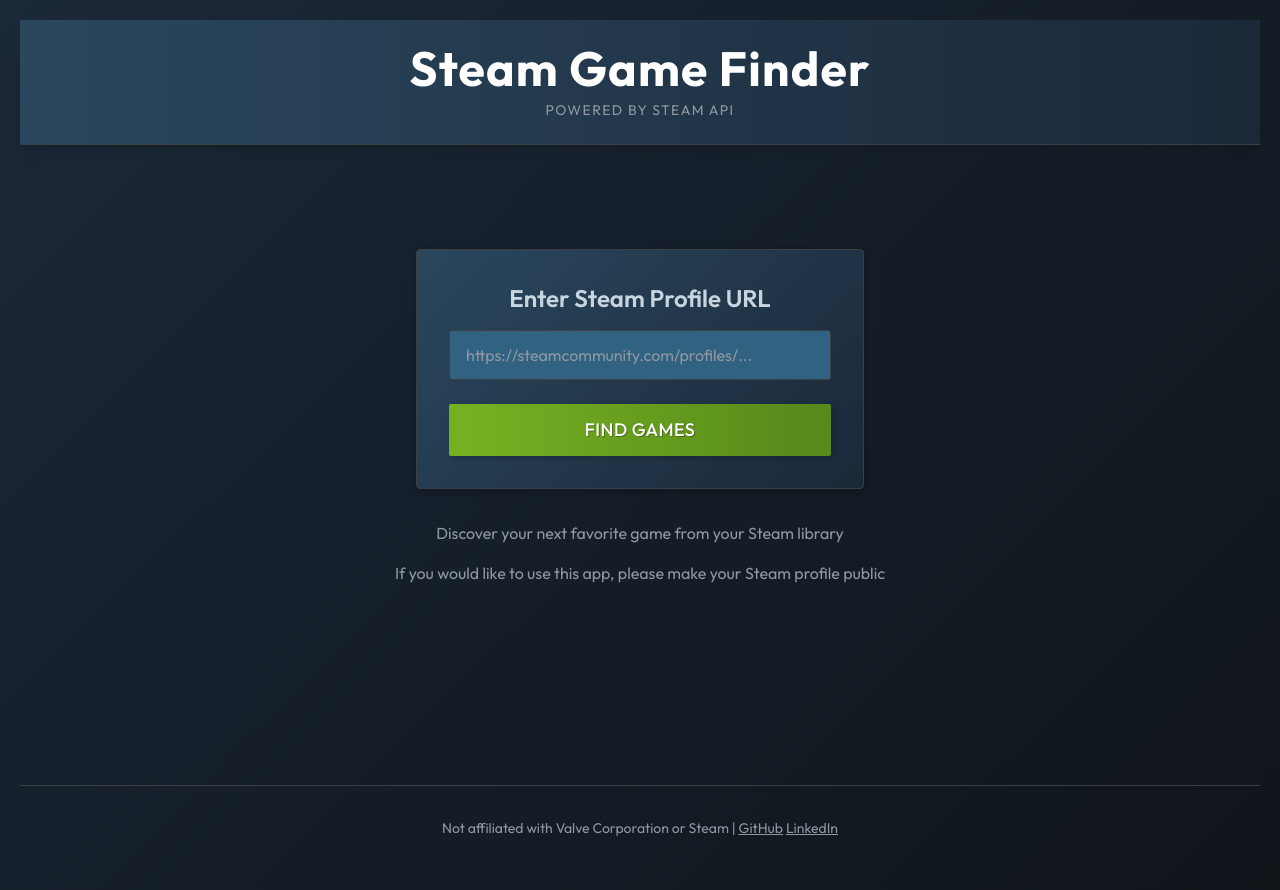
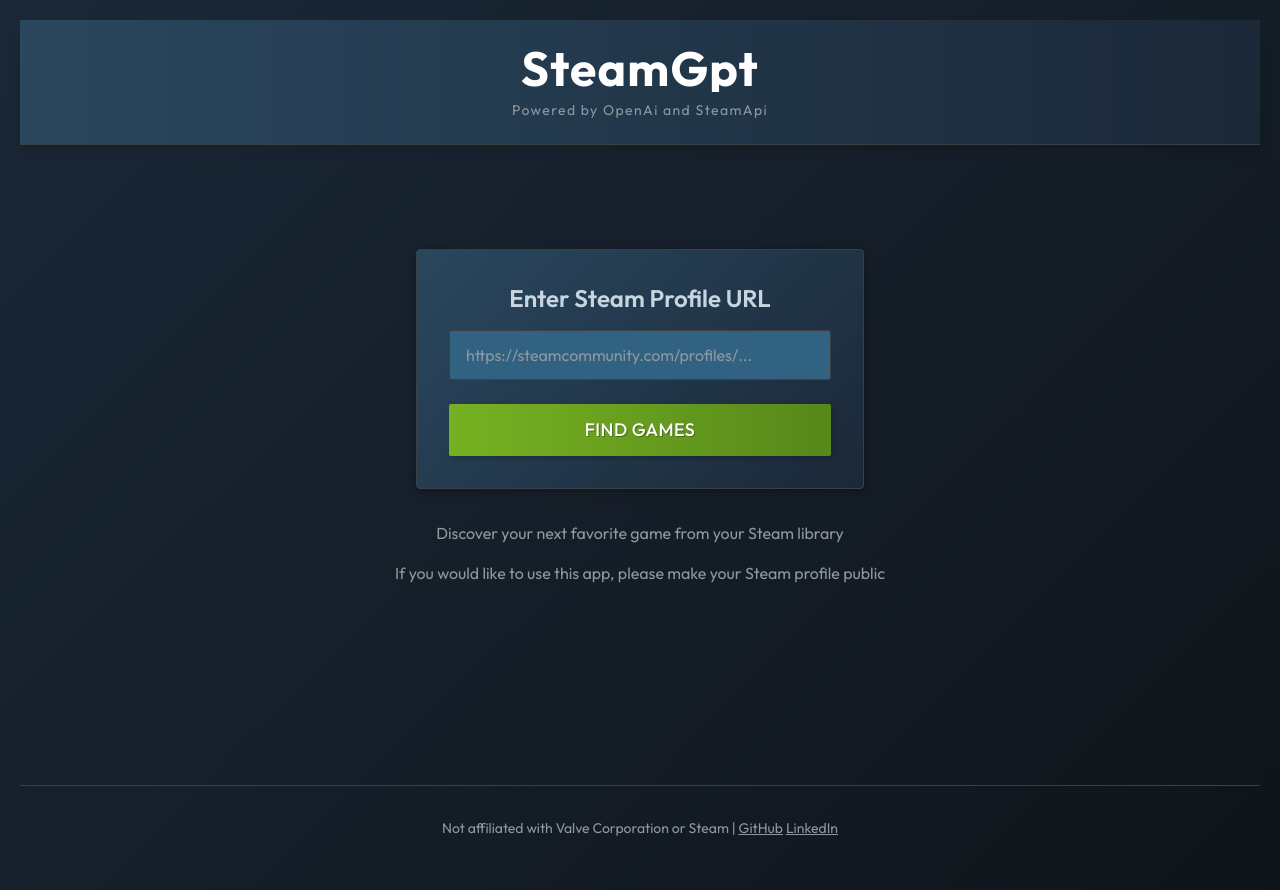
Before and after one commit to tyrucode/gamePickerAi, a React (Vite) app: page / in a window 1280 px wide. Built offline with nearby package versions, Linux system fonts and the light colour scheme.

Commit message:
Add OpenAI dependency and update branding in RootLayout component

```diff
--- a/package.json
+++ b/package.json
@@ -17,6 +17,7 @@
     "cors": "^2.8.5",
     "dotenv": "^16.5.0",
     "express": "^5.1.0",
+    "openai": "^5.0.1",
     "react": "^19.1.0",
     "react-dom": "^19.1.0",
     "react-router": "^7.6.0",
--- a/src/layouts/RootLayout.jsx
+++ b/src/layouts/RootLayout.jsx
@@ -8,10 +8,10 @@
             <header className="bg-gradient-to-r from-[var(--background-light)] to-[var(--background)] text-[var(--text-color)] shadow-lg border-b border-[var(--border-color)]">
                 <div className="max-w-7xl mx-auto px-4 py-6">
                     <h1 className=" hover:scale-105 transition-all duration-200 ease-in-out text-4xl md:text-5xl font-bold tracking-wide text-center bg-white bg-clip-text text-transparent">
-                        <NavLink to="/" >Steam Game Finder</NavLink>
+                        <NavLink to="/" >SteamGpt</NavLink>
                     </h1>
-                    <p className="text-center text-[var(--text-secondary)] mt-2 text-sm uppercase tracking-widest">
-                        Powered by Steam API
+                    <p className="text-center text-[var(--text-secondary)] mt-2 text-sm tracking-widest">
+                        Powered by OpenAi and SteamApi
                     </p>
                 </div>
             </header>
```
Also changed, not shown: 1 other file (tests, documents, lock files or other folders).
